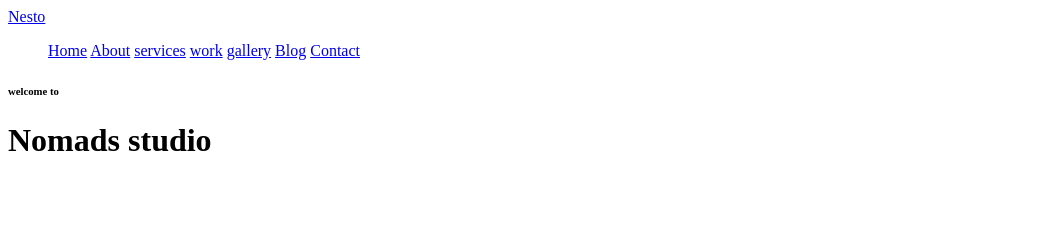
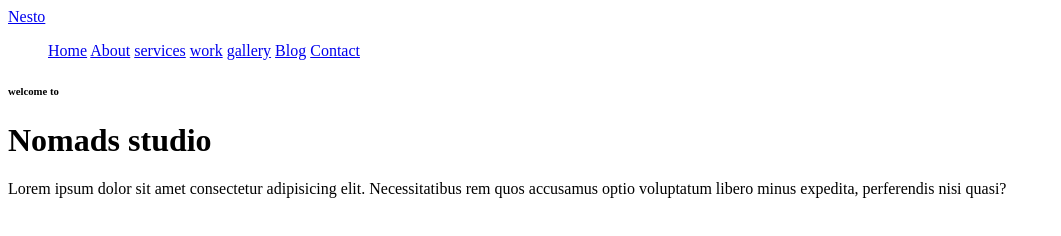
Before and after one commit to aminaroyal/nomads-photography, a plain HTML site: page index.html in a window 1280 px wide. Shown: the whole page, without its empty margins (0-1061 px from the left). Drawn offline with Linux system fonts and the light colour scheme.

Commit message:
add paragraph

```diff
--- a/index.html
+++ b/index.html
@@ -31,5 +31,10 @@
 <!-- hero title -->
     <h1>Nomads studio</h1>
 
+    <!-- hero section main paragraph -->
+    <p>Lorem ipsum dolor sit amet consectetur adipisicing elit.
+      Necessitatibus rem quos accusamus optio voluptatum
+      libero minus expedita, perferendis nisi quasi?</p>
+
 </body>
 </html>
```
